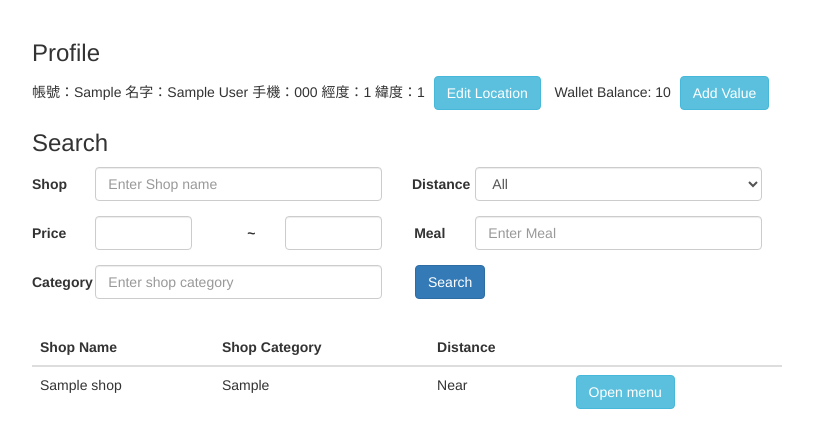
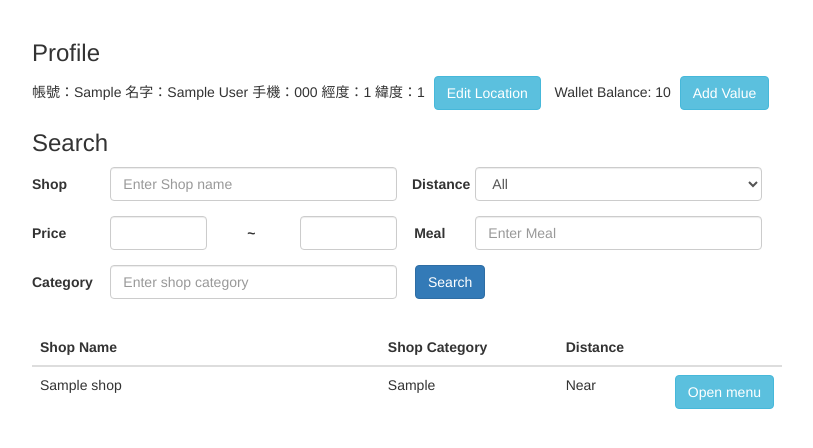
Before and after one commit to anpig/db-project, a PHP site: page /nav.php in a window 1280 px wide. Shown: the part 52-500 px from the top of the page, without its empty margins (38-851 px from the left). Run offline with PHP 8.4, Linux system fonts and the light colour scheme; the visitor is signed in with stand-in values (Sample User, id 1); tables that the repository leaves empty hold one stand-in row (values such as "Sample post").

Commit message:
fixed bad price filter, better frontend

```diff
--- a/home.php
+++ b/home.php
@@ -70,7 +70,7 @@
       <div class="form-group">
         <label class="control-label col-sm-1" for="Shop">Shop</label>
         <div class="col-sm-5">
-          <input type="text" class="form-control" placeholder="Enter Shop name" oninput="filter['shopname'] = this.value;">
+          <input style="margin-left: 15px;" type="text" class="form-control" placeholder="Enter Shop name" oninput="filter['shopname'] = this.value;">
         </div>
         <label class="control-label col-sm-1" for="distance">Distance</label>
         <div class="col-sm-5">
@@ -85,11 +85,11 @@
       <div class="form-group">
         <label class="control-label col-sm-1" for="Price">Price</label>
         <div class="col-sm-2">
-          <input type="text" class="form-control" oninput="filter['price_floor'] = this.value;">
+          <input style="margin-left: 15px;" type="text" class="form-control" oninput="filter['price_floor'] = this.value;">
         </div>
         <label class="control-label col-sm-1" for="~">~</label>
         <div class="col-sm-2">
-          <input type="text" class="form-control" oninput="filter['price_ceiling'] = this.value;">
+          <input style="margin-left: 15px;" type="text" class="form-control" oninput="filter['price_ceiling'] = this.value;">
         </div>
         <label class="control-label col-sm-1" for="Meal">Meal</label>
         <div class="col-sm-5">
@@ -104,7 +104,7 @@
       <div class="form-group">
         <label class="control-label col-sm-1" for="category">Category</label>
           <div class="col-sm-5">
-            <input type="text" list="categorys" class="form-control" id="category" placeholder="Enter shop category" onchange="filter['category'] = this.value;">
+            <input style="margin-left: 15px;" type="text" list="categorys" class="form-control" id="category" placeholder="Enter shop category" onchange="filter['category'] = this.value;">
             <datalist id="categorys">
               <option value="fast food">
             </datalist>
--- a/search.php
+++ b/search.php
@@ -29,7 +29,7 @@
         if (isset($_REQUEST['price_ceiling'])) {
             $price_ceiling = $_REQUEST['price_ceiling'];
         }
-        if (isset($_REQUEST['price']) || isset($_REQUEST['meal'])) {
+        if (isset($_REQUEST['price_floor']) || isset($_REQUEST['price_ceiling']) || isset($_REQUEST['meal'])) {
             $querystring = "SELECT DISTINCT SID, shopname, category, location_longitude, location_latitude
                             FROM shop NATURAL LEFT JOIN product
                             WHERE shopname LIKE :shopname
@@ -61,10 +61,10 @@
             <table class="table" style=" margin-top: 15px;">
                 <thead>
                     <tr>
-                        <th scope="col">Shop Name</th>
-                        <th scope="col">Shop Category</th>
-                        <th scope="col">Distance</th>
-                        <th scope="col"></th>
+                        <th width="50%" scope="col">Shop Name</th>
+                        <th width="25%" scope="col">Shop Category</th>
+                        <th width="15%" scope="col">Distance</th>
+                        <th width="10%" scope="col"></th>
                     </tr>
                 </thead>
                 <tbody id="result-list">
```
